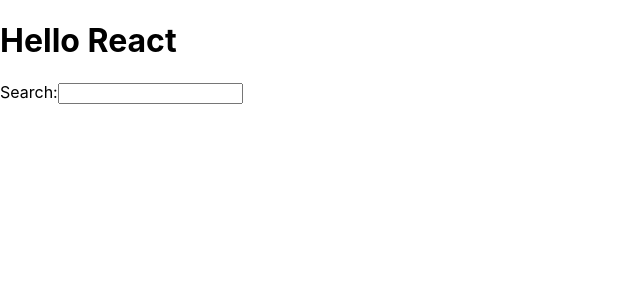
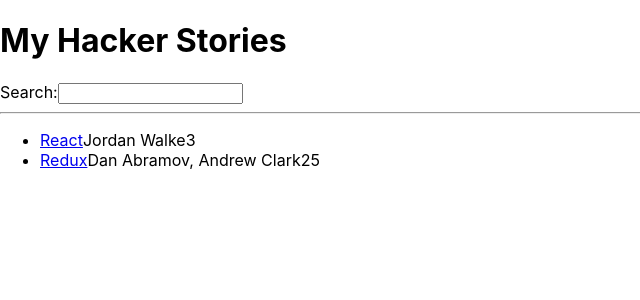
Before and after one commit to rixiobarrios/road-to-react-hacker-stories, a React (Create React App) app: page / in a window 1280 px wide. Shown: the top 300 px of the page, without its empty margins (0-640 px from the left). Built offline with nearby package versions, Linux system fonts and the light colour scheme.

Commit message:
React Components

```diff
--- a/src/App.js
+++ b/src/App.js
@@ -1,23 +1,72 @@
 import * as React from 'react';
 
-function getTitle(title) {
-    return title;
+// function getTitle(title) {
+//     return title;
+// }
+
+// const title = 'React';
+
+const list = [
+    {
+        title: 'React',
+        url: 'https://reactjs.org',
+        author: 'Jordan Walke',
+        num_comments: 3,
+        point: 4,
+        objectID: 0,
+    },
+    {
+        title: 'Redux',
+        url: 'https://redux.js.org',
+        author: 'Dan Abramov, Andrew Clark',
+        num_comments: 2,
+        points: 5,
+        objectID: 1,
+    },
+];
+
+function List() {
+    return (
+        <ul>
+            {list.map(function (item) {
+                return (
+                    <li key={item.objectID}>
+                        <span>
+                            <a href={item.url}>{item.title}</a>
+                            <span>{item.author}</span>
+                            <span>{item.num_comments}</span>
+                            <span>{item.points}</span>
+                        </span>
+                    </li>
+                );
+            })}
+        </ul>
+    );
 }
 
-// const title = 'React';
+function Search() {
+    return (
+        <div>
+            <label htmlFor="search">Search:</label>
+            <input id="search" type="text" />
+        </div>
+    );
+}
 
 //function component
 function app() {
     return (
         //not HTML but JSX (Javascript XML syntax)
         <div>
-            <h1>Hello {getTitle('React')}</h1>
-
+            <h1>My Hacker Stories</h1>
+            {/* <h1>Hello {getTitle('React')}</h1> */}
+            <Search />
             {/* <div>
             <h1>Hello {title}</h1>
         </div> */}
-            <label htmlFor="search">Search:</label>
-            <input id="search" type="text" />
+            <hr />
+            {/* render the list */}
+            <List />
         </div>
     );
 }
```
